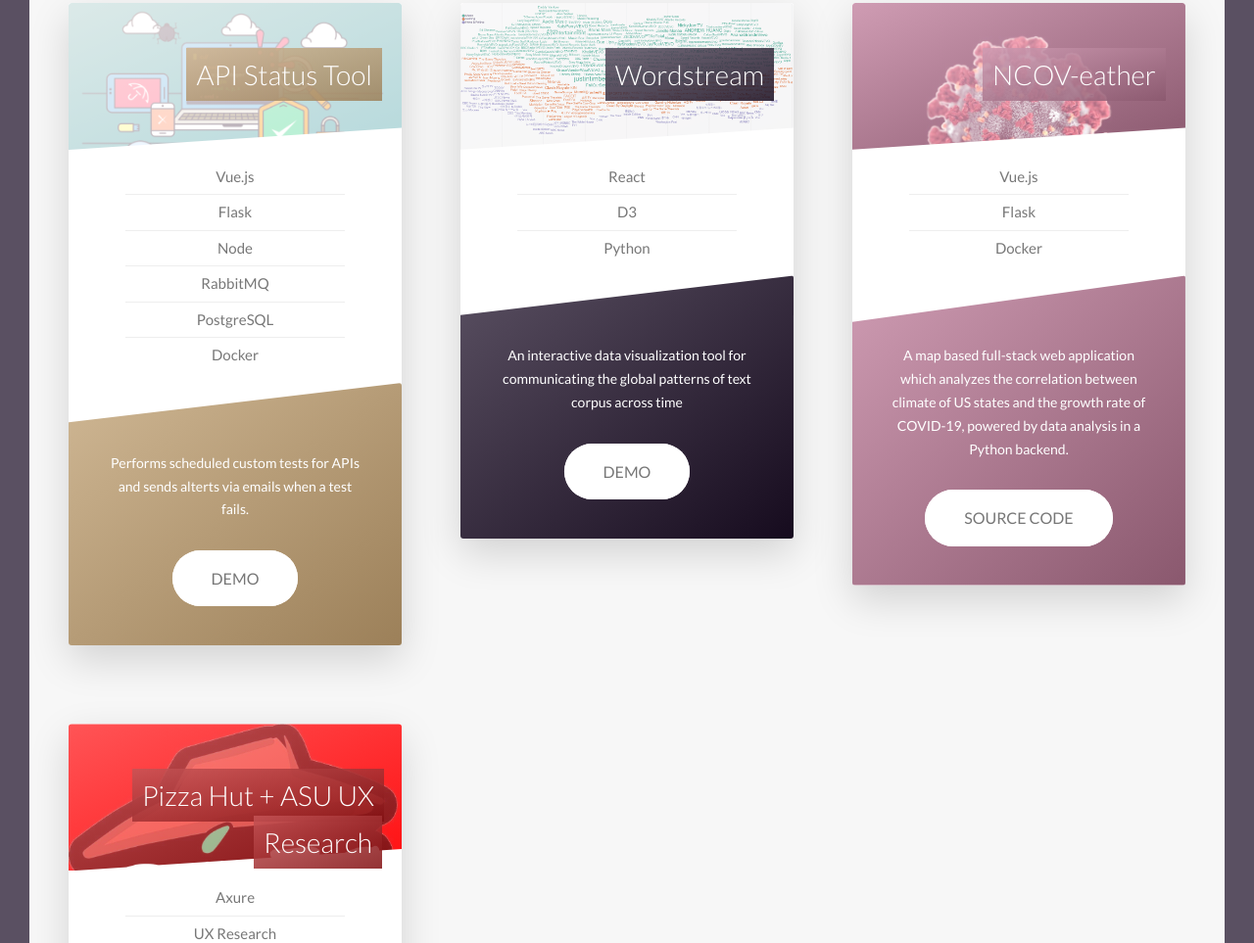
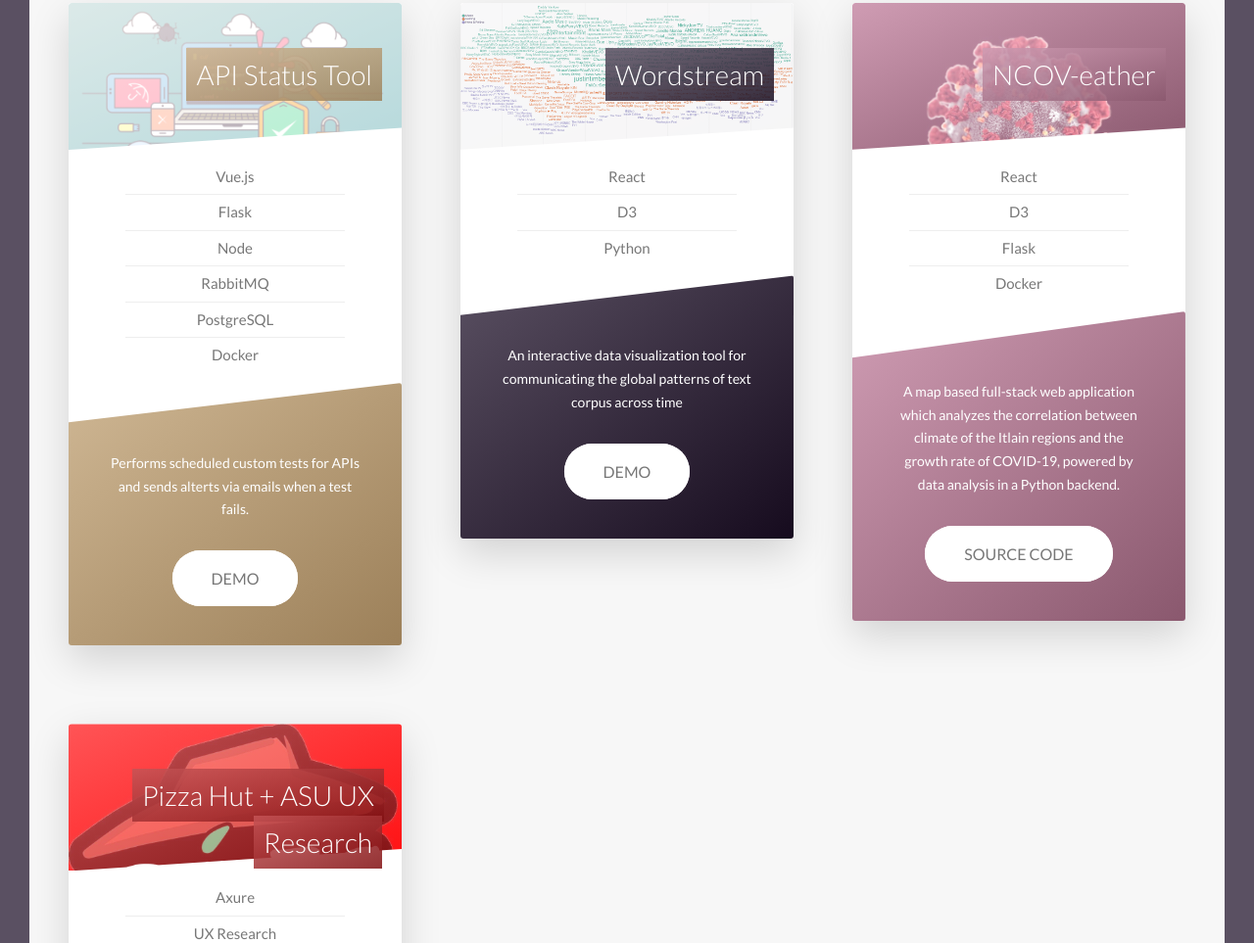
Before and after one commit to vsanka14/vsanka14.github.io, a website: page index.html in a window 1280 px wide. Shown: the part 2391-3354 px from the top of the page at 98% size. Drawn offline with Linux system fonts and the light colour scheme.

Commit message:
updated covid project

```diff
--- a/index.html
+++ b/index.html
@@ -260,7 +260,8 @@
                                 </h4>
                                 <div class="card__details">
                                     <ul>
-                                        <li>Vue.js</li>
+                                        <li>React</li>
+                                        <li>D3</li>
                                         <li>Flask</li>
                                         <li>Docker</li>
                                     </ul>
@@ -270,7 +271,7 @@
                             <div class="card__side card__side--back card__side--back-3">
                                 <div class="card__cta">
                                     <div class="card__price-box">
-                                        <p class="card__price-only">A map based full-stack web application which analyzes the correlation between climate of US states and the growth rate of COVID-19, powered by data analysis in a Python backend.</p>
+                                        <p class="card__price-only">A map based full-stack web application which analyzes the correlation between climate of the Itlain regions and the growth rate of COVID-19, powered by data analysis in a Python backend.</p>
                                     </div>
                                     <a href="https://github.com/vsanka14/covid19-climate-analysis" class="btn btn--white">Source Code</a>
                                 </div>
```
